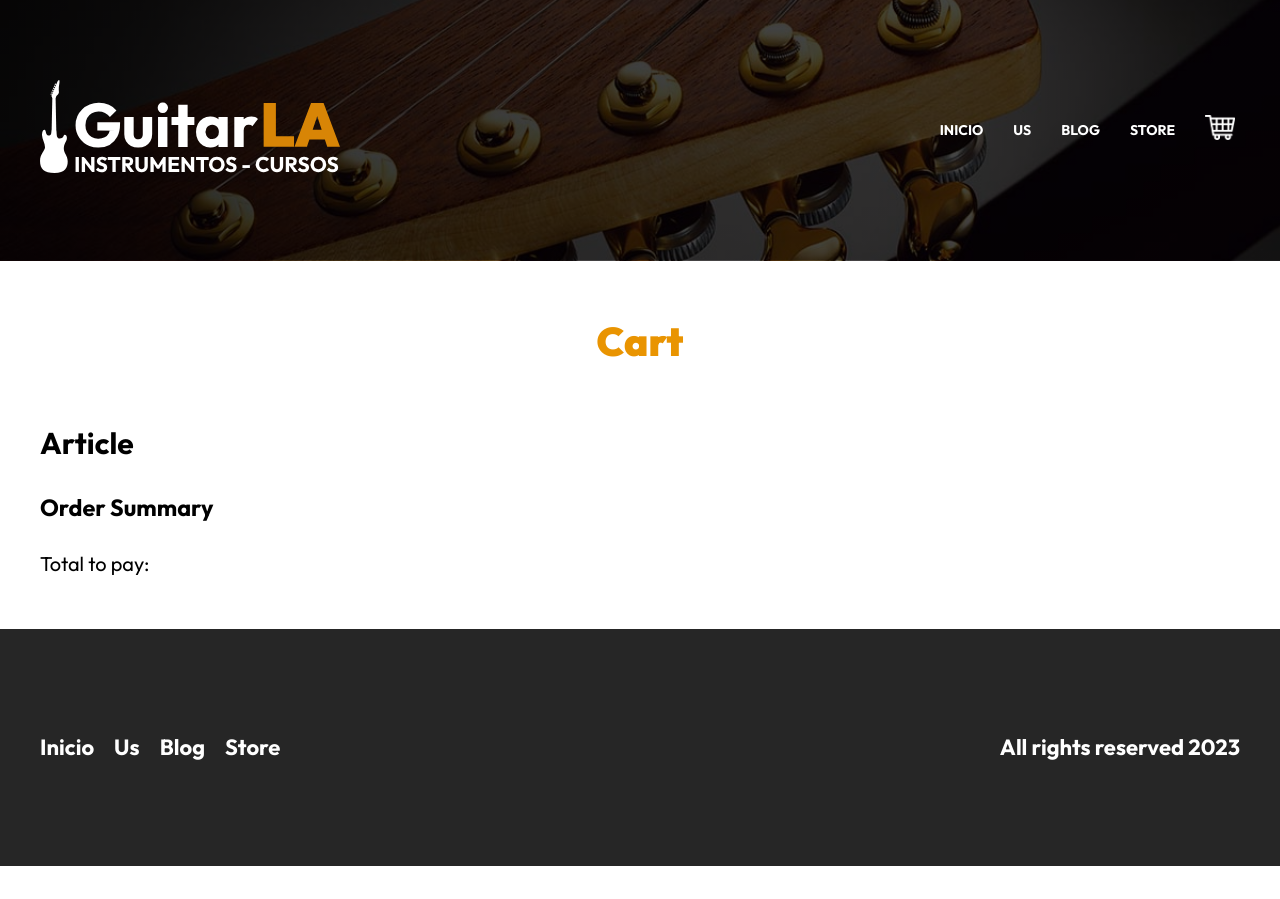
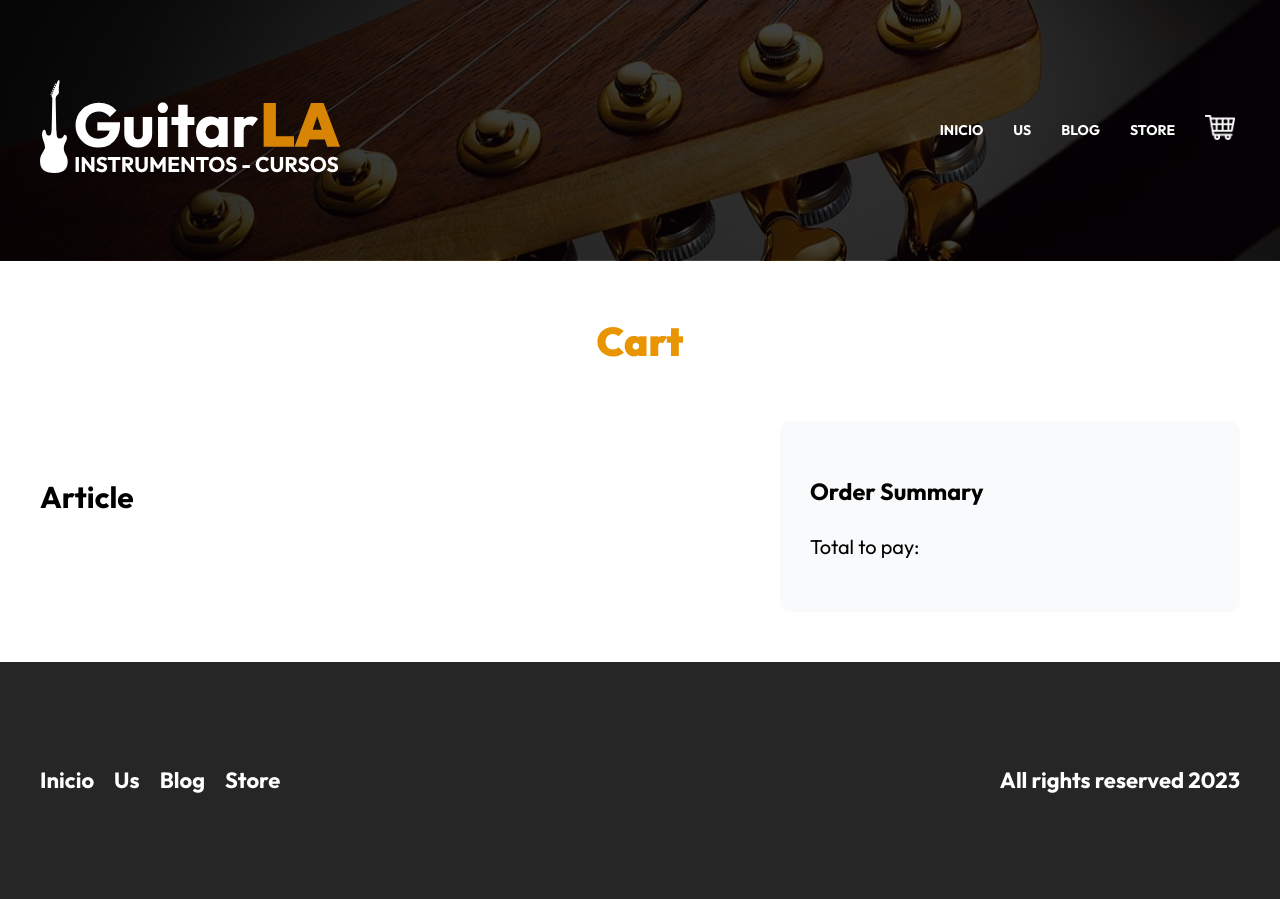
Before and after one commit to cilfonegabriel/guitarla-nextjs, a Next.js app: page /cart in a window 1280 px wide. Before the commit the page ends 866 px from the top, so only its background shows below. Built offline with nearby package versions, Linux system fonts and the light colour scheme.

Commit message:
Add botom for add articles

```diff
--- a/pages/cart.js
+++ b/pages/cart.js
@@ -9,12 +9,12 @@ function Cart() {
                 Cart
             </h1>
 
-            <div>
-                <div>
+            <div className={styles.contenido}>
+                <div className={styles.carrito}>
                     <h2>Article</h2>
                 </div>
 
-                <aside>
+                <aside className={styles.resumen}>
                     <h3>Order Summary</h3>
                     <p>Total to pay: </p>
                 </aside>
--- a/styles/cart.module.css
+++ b/styles/cart.module.css
@@ -0,0 +1,20 @@
+.contenido {
+    display: grid;
+    align-items: flex-start;
+    gap: 5rem;
+}
+@media (min-width: 768px) {
+    .contenido {
+        grid-template-columns: 3fr 2fr;
+    }
+}
+
+.carrito {
+    padding: 3rem 0;
+}
+
+.resumen {
+    background-color: #F9FAFB;
+    padding: 3rem;
+    border-radius: 1rem;
+}
```
Also changed, not shown: pages/guitars/[url].js (+18 -0 lines), styles/guitarras.module.css (+36 -0 lines).
